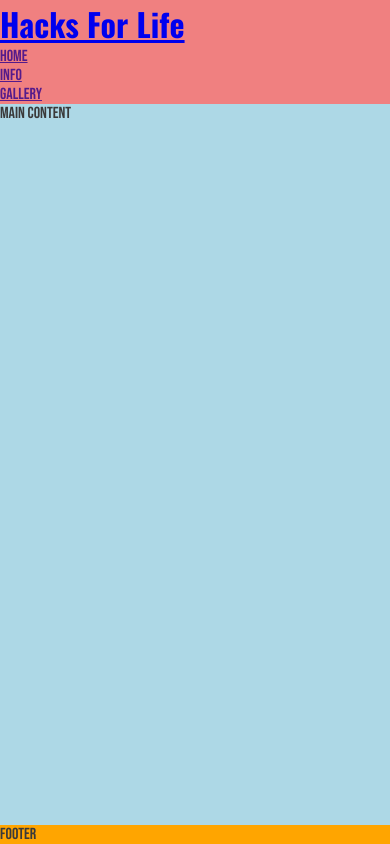
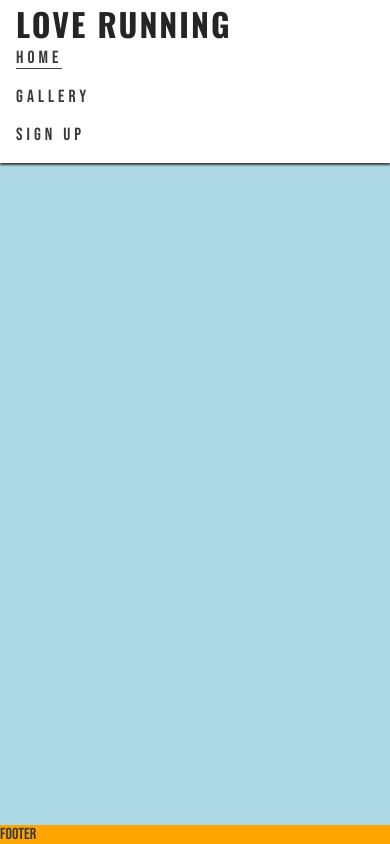
Before and after one commit to DazzaH100/Hacks-For-Life, a plain HTML site: page index.html in a window 390 px wide. Drawn offline with nearby package versions, Linux system fonts and the light colour scheme.

Commit message:
header and mobile responsiveness

```diff
--- a/assets/css/style.css
+++ b/assets/css/style.css
@@ -20,13 +20,40 @@ body {
     font-family: "Bebas Neue", sans-serif;
 }
 
+/* Header */
+header {
+    background-color: #ffffff;
+    padding: 0 1rem;
+    position: fixed;
+    z-index: 99;
+    width: 100%;
+    box-shadow: 0 2px 2px #3a3a3a;
+}
+
+header a {
+    text-decoration: none;
+    color: inherit;
+}
+
 h1 {
     font-family: 'Oswald', sans-serif;
+    text-transform: uppercase;
+    letter-spacing: 2px;
+    color: #252525;
 }
 
-/* Header */
-header {
-    background-color: lightcoral;
+#menu {
+    font-size: 110%;
+    letter-spacing: 4px;
+    list-style-type: none;
+}
+
+#menu > li {
+    margin-bottom: 1em;
+}
+
+.active {
+    border-bottom: 1px solid #3a3a3a;
 }
 
 /* Main content */
--- a/index.html
+++ b/index.html
@@ -23,15 +23,15 @@
     <!-- Header -->
     <header>
         <a href="index.html">
-            <h1 id="logo">Hacks For Life</h1>
-            <nav>
-            <ul>
-                <li><a href="">Home</a></li>
-                <li><a href="">Info</a></li>
+            <h1 id="logo">Love Running</h1>
+        </a>
+        <nav>
+            <ul id="menu">
+                <li><a href="" class="active">Home</a></li>
                 <li><a href="">Gallery</a></li>
+                <li><a href="">Sign Up</a></li>
             </ul>
-            </nav>
-        </a>
+        </nav>
     </header>
 
     <!-- Main content -->
```
